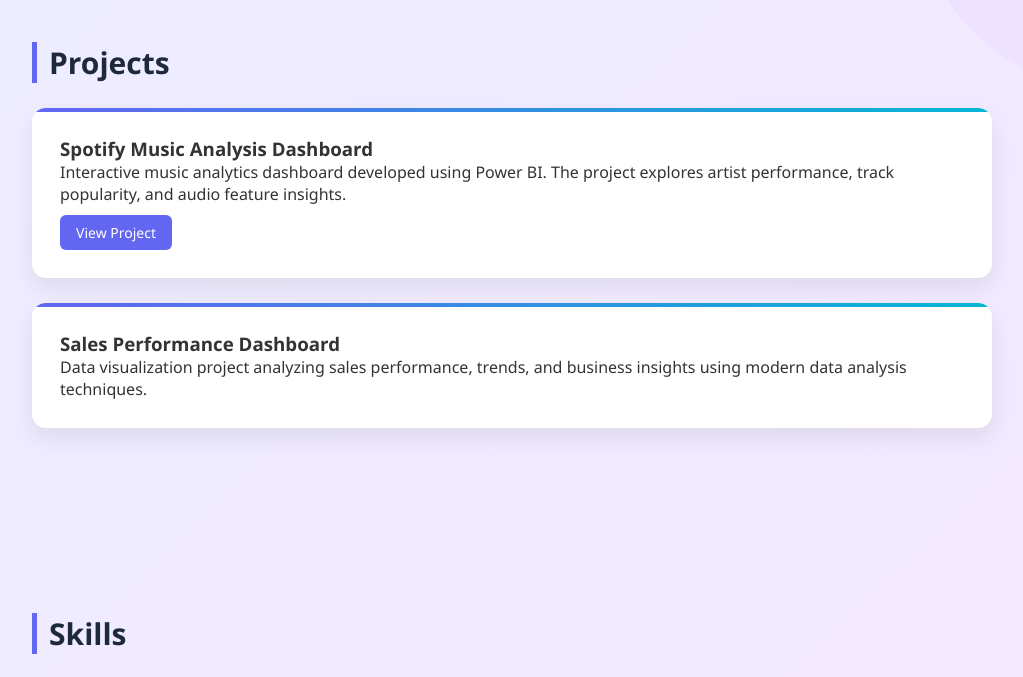
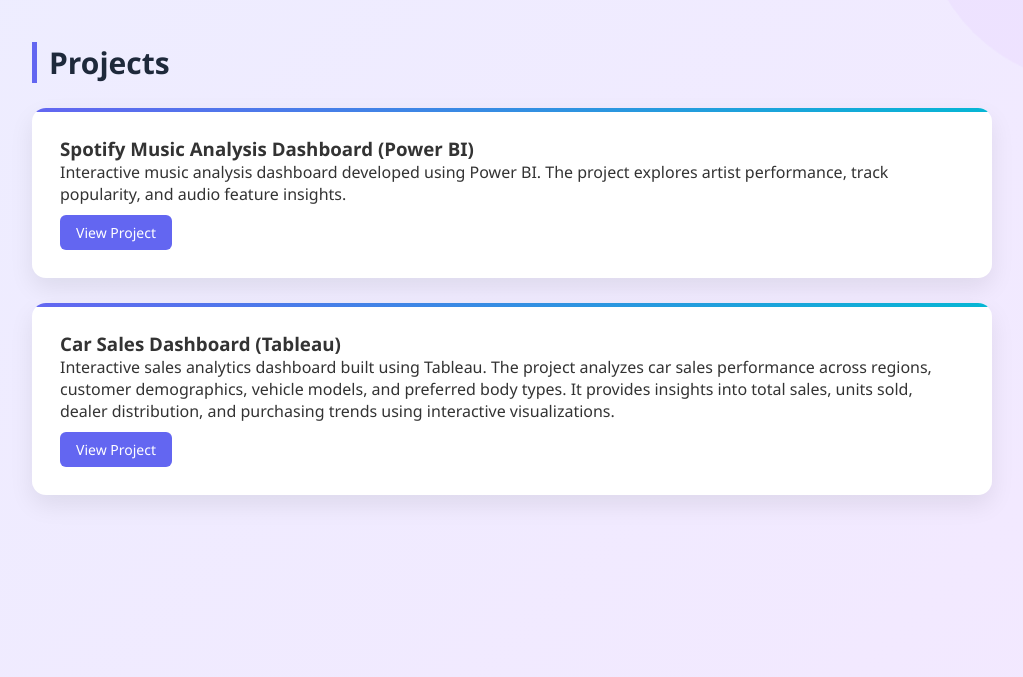
Before and after one commit to khushi082401/khushi082401.github.io, a plain HTML site: page index.html in a window 1280 px wide. Shown: the part 780-1457 px from the top of the page, without its empty margins (128-1151 px from the left). Drawn offline with Linux system fonts and the light colour scheme.

Commit message:
Update index.html

```diff
--- a/index.html
+++ b/index.html
@@ -353,18 +353,19 @@
 <h2>Projects</h2>
 
 <div class="project-card">
-<h3>Spotify Music Analysis Dashboard</h3>
+<h3>Spotify Music Analysis Dashboard (Power BI)</h3>
 <p>
-Interactive music analytics dashboard developed using Power BI. The project explores artist performance, track popularity, and audio feature insights.
+Interactive music analysis dashboard developed using Power BI. The project explores artist performance, track popularity, and audio feature insights.
 </p>
-<a href="https://github.com/khushi082401" target="_blank">View Project</a>
+<a href="https://github.com/khushi082401/Spotify-Power-BI-Dashboard.git" target="_blank">View Project</a>
 </div>
 
 <div class="project-card">
-<h3>Sales Performance Dashboard</h3>
+<h3>Car Sales Dashboard (Tableau)</h3>
 <p>
-Data visualization project analyzing sales performance, trends, and business insights using modern data analysis techniques.
+Interactive sales analytics dashboard built using Tableau. The project analyzes car sales performance across regions, customer demographics, vehicle models, and preferred body types. It provides insights into total sales, units sold, dealer distribution, and purchasing trends using interactive visualizations.
 </p>
+<a href="https://github.com/khushi082401/Tableau-Dashboard.git" target="_blank">View Project</a>
 </div>
 
 </section>
```
